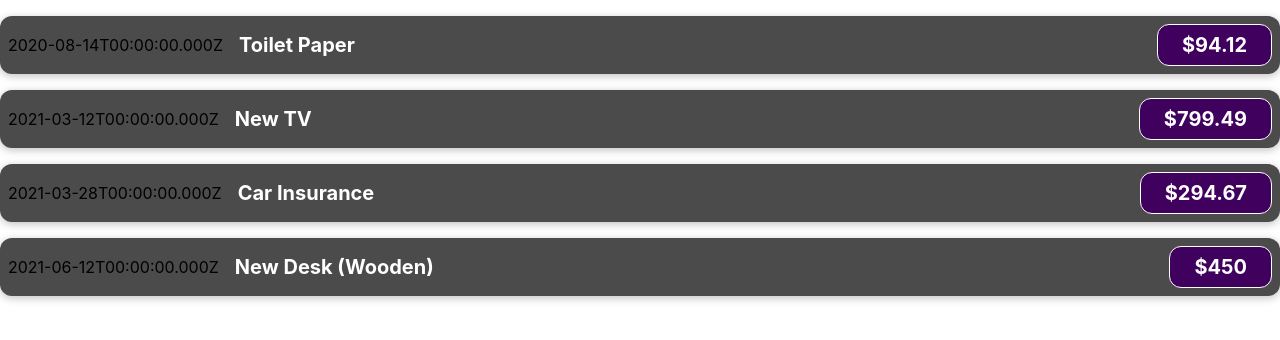
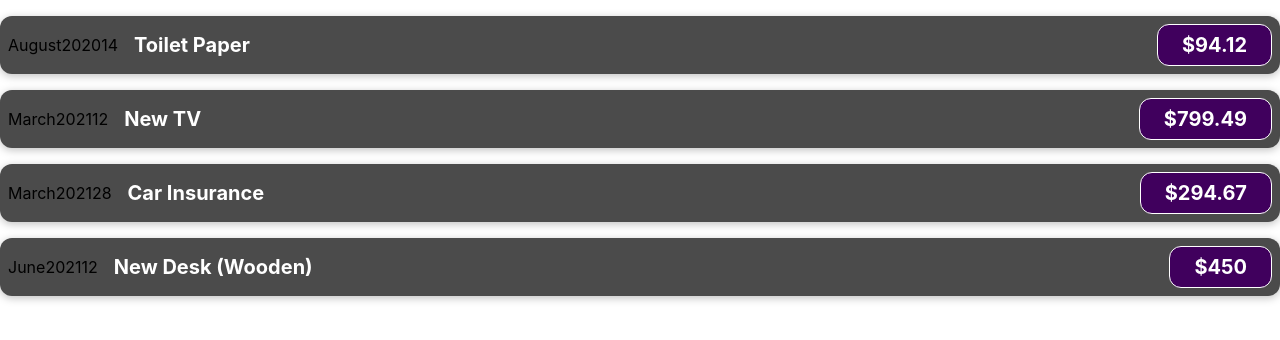
Before and after one commit to Jeremiah-Silva/Budge-Company, a JavaScript app: page / in a window 1280 px wide. Shown: the top 340 px of the page. Built offline with nearby package versions, Linux system fonts and the light colour scheme.

Commit message:
Applying props.date in the project

```diff
--- a/src/components/ExpenseItem.js
+++ b/src/components/ExpenseItem.js
@@ -1,14 +1,29 @@
 import './ExpenseItem.css';
 
 function ExpenseItem(props) {
+    /** Month - props.date.toLocaleString(we can put two arguments - 1) Language 2)Date should be formated "  ")
+     We can define the size of the month display using for example 'long'*/
+    const month = props.date.toLocaleString('en-US', { month: 'long' })
+    /** How to setup the day of month propety */
+    const day = props.date.toLocaleString('en-US', { day: '2-digit' })
+    /** How to setup the year with 4 digits */
+    const year = props.date.getFullYear()
+
 
  //Aplying a dynaminc written in JavaScript
   return (
     <div>
       <div className="expense-item">
+      {/**The way to adapted props instead of expenseDate.toISOString */}
+      {/** <div>{props.date.toISOString()} </div>*/}
 
-       {/**The way to adapted props instead of expenseDate.toISOString */}
-       <div>{props.date.toISOString()} </div>
+      {/** To maintaing the code cleaned we need to put it on const and apply this function to our <div>  */}
+      <div>{month}</div>
+      <div>{year}</div>
+      <div>{day}</div>
+
+      {/** developer.mozilla.org/en-US/docs/Web/JavaScript/Reference/Global_Objects/Number/toLocaleString */}
+
 
        <div className="expense-item__description">
 
```
